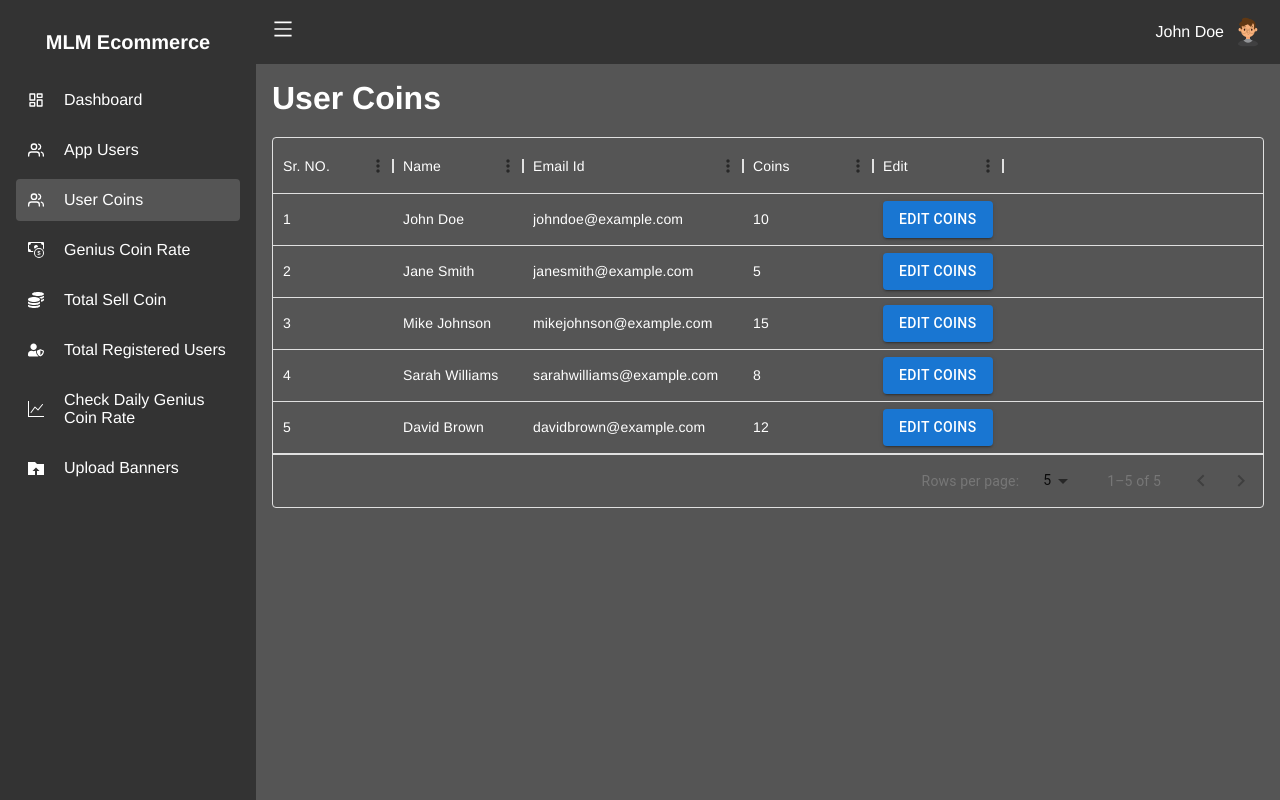
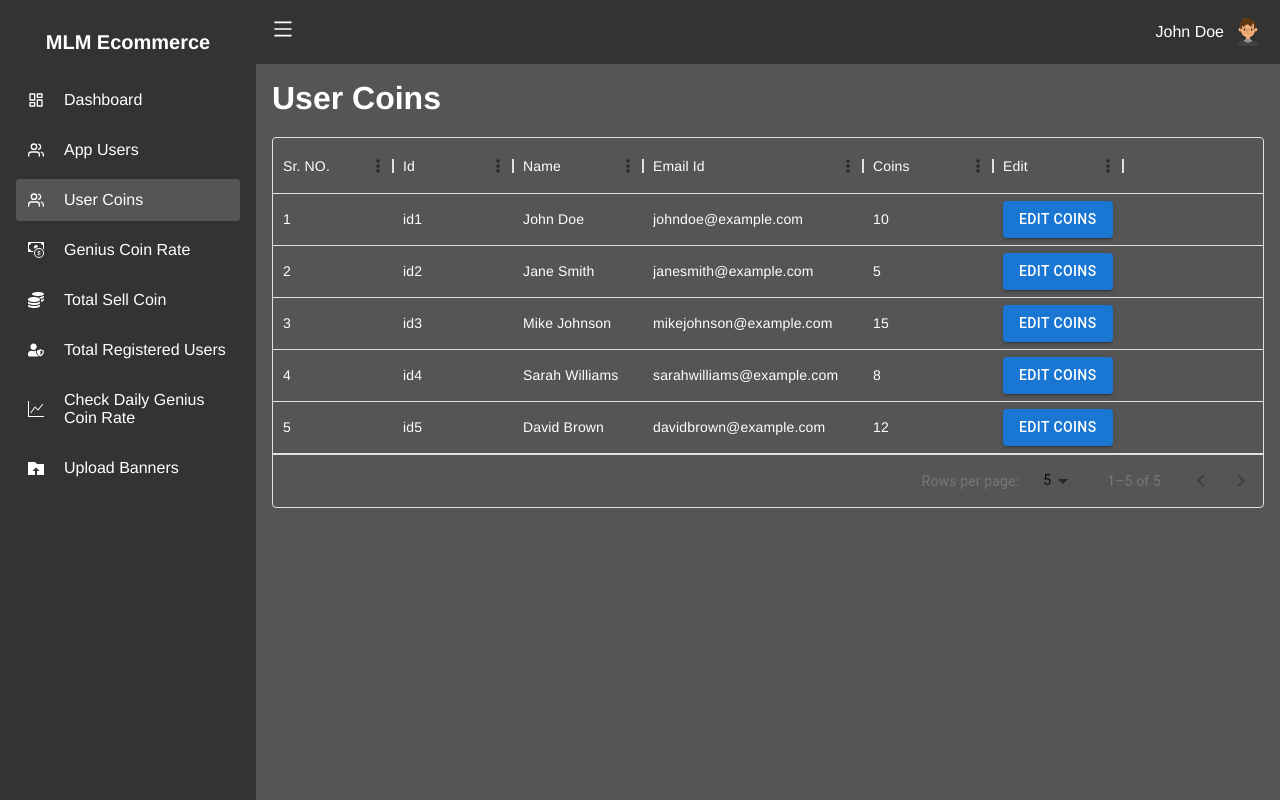
Before and after one commit to iamshiv007/MLM-ecommerce, a React (Create React App) app: page /userCoins in a window 1280 px wide. Built offline with nearby package versions, Linux system fonts and the light colour scheme; the HTML template or start-up script is replaced by a standard one.

Commit message:
some updates

```diff
--- a/src/components/pages/GeniusCoinRate.jsx
+++ b/src/components/pages/GeniusCoinRate.jsx
@@ -5,8 +5,14 @@ import { Box, Button, Modal } from "@mui/material";
 
 const columns = [
   {
+    field: "srno",
+    headerName: "Sr. NO.",
+    width: 120,
+    headerClassName: "tableHeader",
+  },
+  {
     field: "id",
-    headerName: "Sr. NO.",
+    headerName: "Id",
     width: 120,
     headerClassName: "tableHeader",
   },
@@ -38,35 +44,40 @@ const columns = [
 
 const rows = [
   {
-    id: 1,
+    srno: 1,
+    id: "id1",
     date: "2023-07-01",
     time: "10:00 AM",
     difference: "+5",
     geniusCoinRate: "$18.50",
   },
   {
-    id: 2,
+    srno: 2,
+    id: "id2",
     date: "2023-07-02",
     time: "11:30 AM",
     difference: "-2.50",
     geniusCoinRate: "$16",
   },
   {
-    id: 3,
+    srno: 3,
+    id: "id3",
     date: "2023-07-03",
     time: "09:45 AM",
     difference: "+2.60",
     geniusCoinRate: "$18.60",
   },
   {
-    id: 4,
+    srno: 4,
+    id: "id4",
     date: "2023-07-04",
     time: "03:15 PM",
     difference: "+1",
     geniusCoinRate: "$19.60",
   },
   {
-    id: 5,
+    srno: 5,
+    id: "id5",
     date: "2023-07-05",
     time: "08:20 AM",
     difference: "-10.90",
--- a/src/components/pages/RegisteredUser.jsx
+++ b/src/components/pages/RegisteredUser.jsx
@@ -4,8 +4,14 @@ import "../../styles/RegisteredUsers.css";
 
 const columns = [
   {
+    field: "srno",
+    headerName: "Sr. NO.",
+    width: 80,
+    headerClassName: "tableHeader",
+  },
+  {
     field: "id",
-    headerName: "Sr. NO.",
+    headerName: "Id",
     width: 80,
     headerClassName: "tableHeader",
   },
@@ -37,35 +43,40 @@ const columns = [
 
 const rows = [
   {
-    id: 1,
+    srno: 1,
+    id:"id1",
     name: "John Doe",
     mobileNumber: "1234567890",
     email: "john.doe@example.com",
     wallet: "$100",
   },
   {
-    id: 2,
+    srno: 2,
+    id:"id2",
     name: "Jane Smith",
     mobileNumber: "9876543210",
     email: "jane.smith@example.com",
     wallet: "$50",
   },
   {
-    id: 3,
+    srno: 3,
+    id:"id3",
     name: "Robert Johnson",
     mobileNumber: "5551234567",
     email: "robert.johnson@example.com",
     wallet: "$75",
   },
   {
-    id: 4,
+    srno: 4,
+    id:"id4",
     name: "Emily Davis",
     mobileNumber: "9998887777",
     email: "emily.davis@example.com",
     wallet: "$200",
   },
   {
-    id: 5,
+    srno: 5,
+    id:"id5",
     name: "Michael Wilson",
     mobileNumber: "7774445555",
     email: "michael.wilson@example.com",
--- a/src/components/pages/UserCoins.jsx
+++ b/src/components/pages/UserCoins.jsx
@@ -4,31 +4,36 @@ import React, { Fragment, useState } from "react";
 
 const rows = [
   {
-    id: 1,
+    srno: 1,
+    id: "id1",
     name: "John Doe",
     email: "johndoe@example.com",
     coins: 10,
   },
   {
-    id: 2,
+    srno: 2,
+    id: "id2",
     name: "Jane Smith",
     email: "janesmith@example.com",
     coins: 5,
   },
   {
-    id: 3,
+    srno: 3,
+    id: "id3",
     name: "Mike Johnson",
     email: "mikejohnson@example.com",
     coins: 15,
   },
   {
-    id: 4,
+    srno: 4,
+    id: "id4",
     name: "Sarah Williams",
     email: "sarahwilliams@example.com",
     coins: 8,
   },
   {
-    id: 5,
+    srno: 5,
+    id: "id5",
     name: "David Brown",
     email: "davidbrown@example.com",
     coins: 12,
@@ -50,8 +55,14 @@ const UserCoins = () => {
 
   const columns = [
     {
+      field: "srno",
+      headerName: "Sr. NO.",
+      width: 120,
+      headerClassName: "tableHeader",
+    },
+    {
       field: "id",
-      headerName: "Sr. NO.",
+      headerName: "Id",
       width: 120,
       headerClassName: "tableHeader",
     },
--- a/src/components/pages/Users.jsx
+++ b/src/components/pages/Users.jsx
@@ -5,8 +5,14 @@ import { Box, Button, Modal, TextField, Container, Grid } from "@mui/material";
 
 const columns = [
   {
+    field: "srno",
+    headerName: "Sr. NO.",
+    width: 60,
+    headerClassName: "tableHeader",
+  },
+  {
     field: "id",
-    headerName: "Sr. NO.",
+    headerName: "Id",
     width: 60,
     headerClassName: "tableHeader",
   },
@@ -129,7 +135,8 @@ const changePassword = () => {
 
 const rows = [
   {
-    id: 1,
+    srno: 1,
+    id: "id1",
     name: "John Doe",
     mobileNumber: "1234567890",
     email: "john.doe@example.com",
@@ -142,7 +149,8 @@ const rows = [
     changePassword: false,
   },
   {
-    id: 2,
+    srno: 2,
+    id: "id2",
     name: "Jane Smith",
     mobileNumber: "9876543210",
     email: "jane.smith@example.com",
@@ -155,7 +163,8 @@ const rows = [
     changePassword: true,
   },
   {
-    id: 3,
+    srno: 3,
+    id: "id3",
     name: "Robert Johnson",
     mobileNumber: "5551234567",
     email: "robert.johnson@example.com",
@@ -168,7 +177,8 @@ const rows = [
     changePassword: true,
   },
   {
-    id: 4,
+    srno: 4,
+    id: "id4",
     name: "Emily Davis",
     mobileNumber: "9998887777",
     email: "emily.davis@example.com",
@@ -181,7 +191,8 @@ const rows = [
     changePassword: false,
   },
   {
-    id: 5,
+    srno: 5,
+    id: "id5",
     name: "Michael Wilson",
     mobileNumber: "7774445555",
     email: "michael.wilson@example.com",
@@ -194,7 +205,8 @@ const rows = [
     changePassword: false,
   },
   {
-    id: 6,
+    srno: 6,
+    id: "id6",
     name: "Sarah Thompson",
     mobileNumber: "2223334444",
     email: "sarah.thompson@example.com",
@@ -207,7 +219,8 @@ const rows = [
     changePassword: true,
   },
   {
-    id: 7,
+    srno: 7,
+    id: "id7",
     name: "David Anderson",
     mobileNumber: "8885556666",
     email: "david.anderson@example.com",
@@ -220,7 +233,8 @@ const rows = [
     changePassword: true,
   },
   {
-    id: 8,
+    srno: 8,
+    id: "id7",
     name: "Olivia Lee",
     mobileNumber: "4447778888",
     email: "olivia.lee@example.com",
@@ -233,7 +247,8 @@ const rows = [
     changePassword: false,
   },
   {
-    id: 9,
+    srno: 9,
+    id: "id8",
     name: "Daniel Hernandez",
     mobileNumber: "1112223333",
     email: "daniel.hernandez@example.com",
@@ -246,7 +261,8 @@ const rows = [
     changePassword: false,
   },
   {
-    id: 10,
+    srno: 10,
+    id: "id10",
     name: "Sophia Taylor",
     mobileNumber: "6669990000",
     email: "sophia.taylor@example.com",
```
